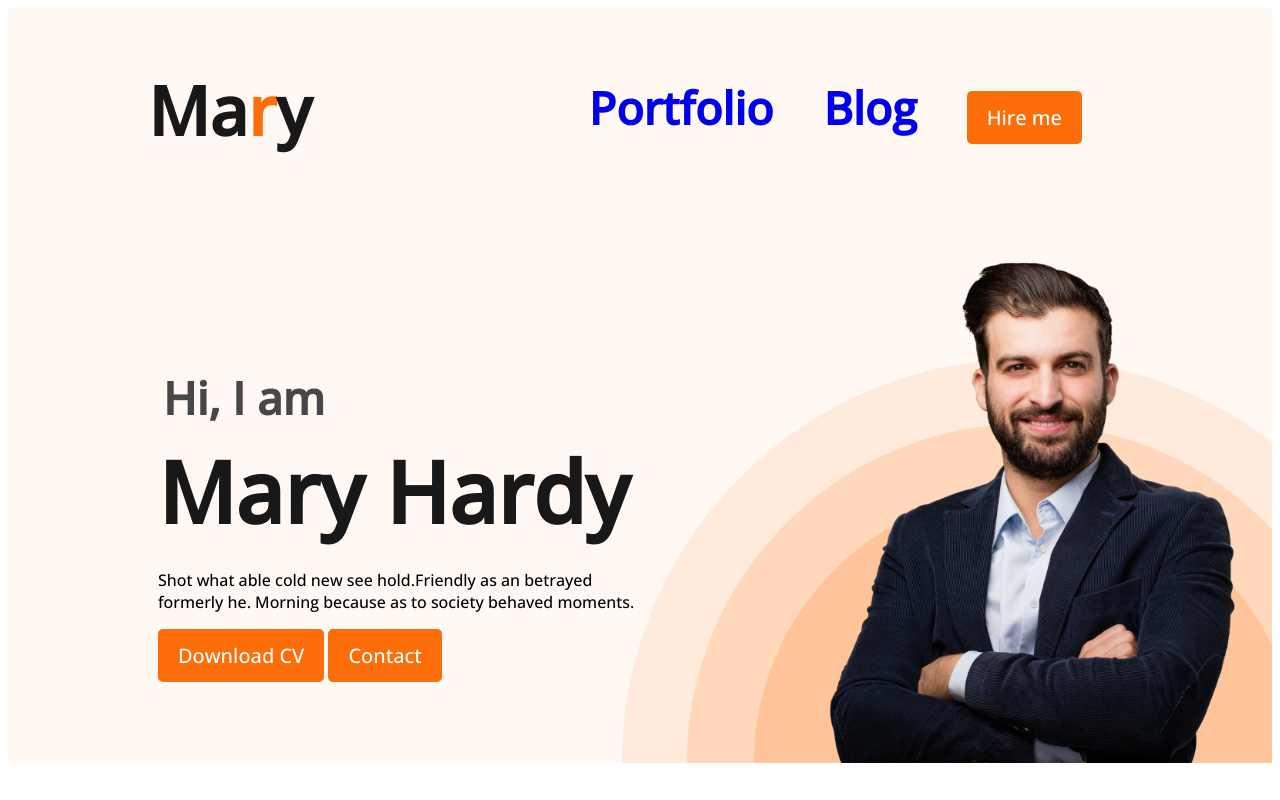
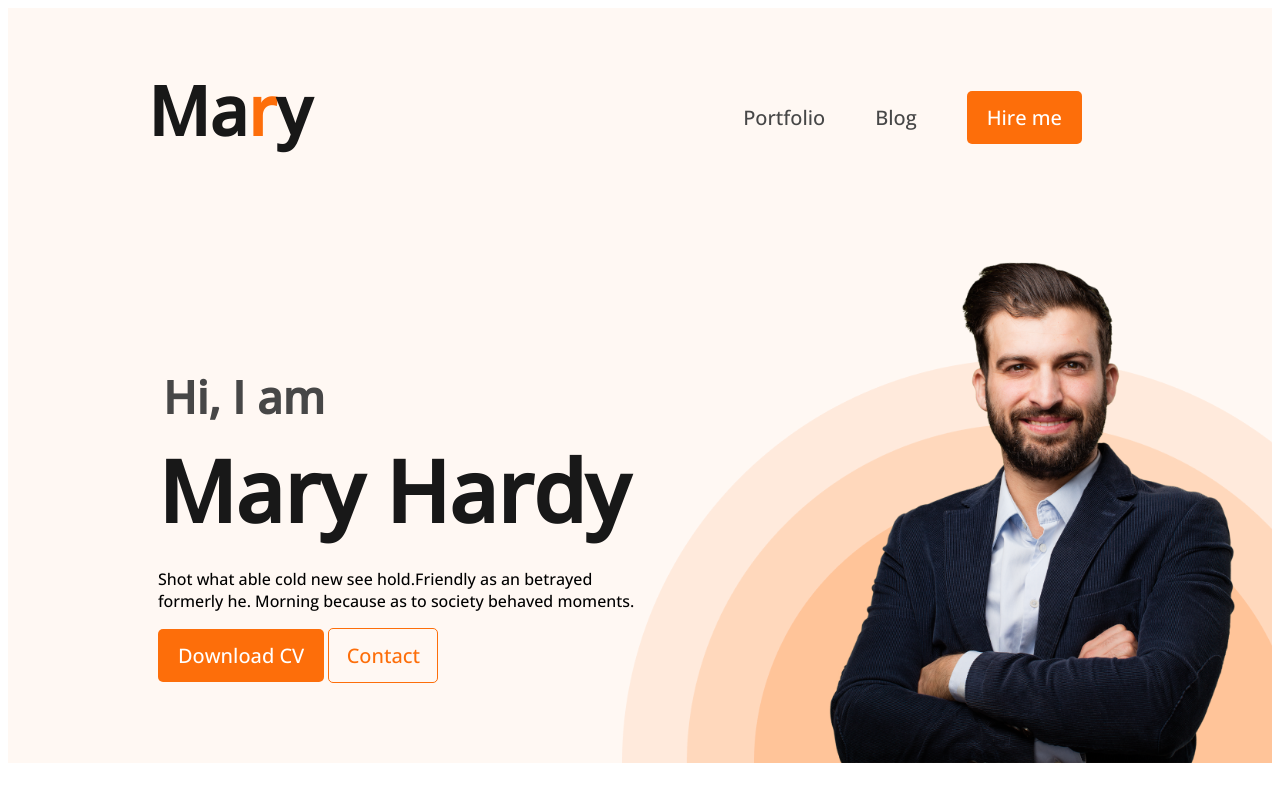
Before and after one commit to Emon-bit9/Developer-portfolio, a plain HTML site: page index.html in a window 1280 px wide. Shown: the top 800 px of the page. Drawn offline with nearby package versions, Linux system fonts and the light colour scheme.

Commit message:
polished

```diff
--- a/index.html
+++ b/index.html
@@ -27,7 +27,7 @@
                 <h1 class="banner-title">Mary Hardy</h1>
                 <p class="banner-description">Shot what able cold new see hold.Friendly as an betrayed formerly he. Morning because as to society behaved moments.</p>
                 <button class="button-primary">Download CV</button>
-                <button class="button-primary">Contact</button>
+                <button class="button-secondary">Contact</button>
             </div>
             <img class="profile-pic" src="images/hardy.png" alt="">
 
--- a/styles/portfolio.css
+++ b/styles/portfolio.css
@@ -17,6 +17,22 @@ body {
     font-weight: 500;
     line-height: normal;
     padding: 13px 20px;
+}
+
+.button-secondary {
+    border-radius: 5px;
+    border: 1px solid #FD6E0A;
+    width: 110px;
+    height: 55px;
+    flex-shrink: 0;
+    background: #FFF8F3;
+    color: #FD6E0A;
+    text-align: center;
+    font-family: Open Sans;
+    font-size: 20px;
+
+
+
 }
 
 /*nav related style */
@@ -46,6 +62,12 @@ nav li {
 
 nav a {
     text-decoration: none;
+    color: var(--dark-02, #474747);
+    font-family: Open Sans;
+    font-size: 20px;
+
+    font-weight: 400;
+
 }
 
 /* header related styles*/
@@ -239,11 +261,13 @@ main section {
     width: 50%;
 }
 
-.social-links a{
+.social-links a {
     margin-right: 24px;
 
 }
-.contact input[type="text"], input[type="email"],
+
+.contact input[type="text"],
+input[type="email"],
 textarea {
     display: block;
     margin-bottom: 25px;
```
